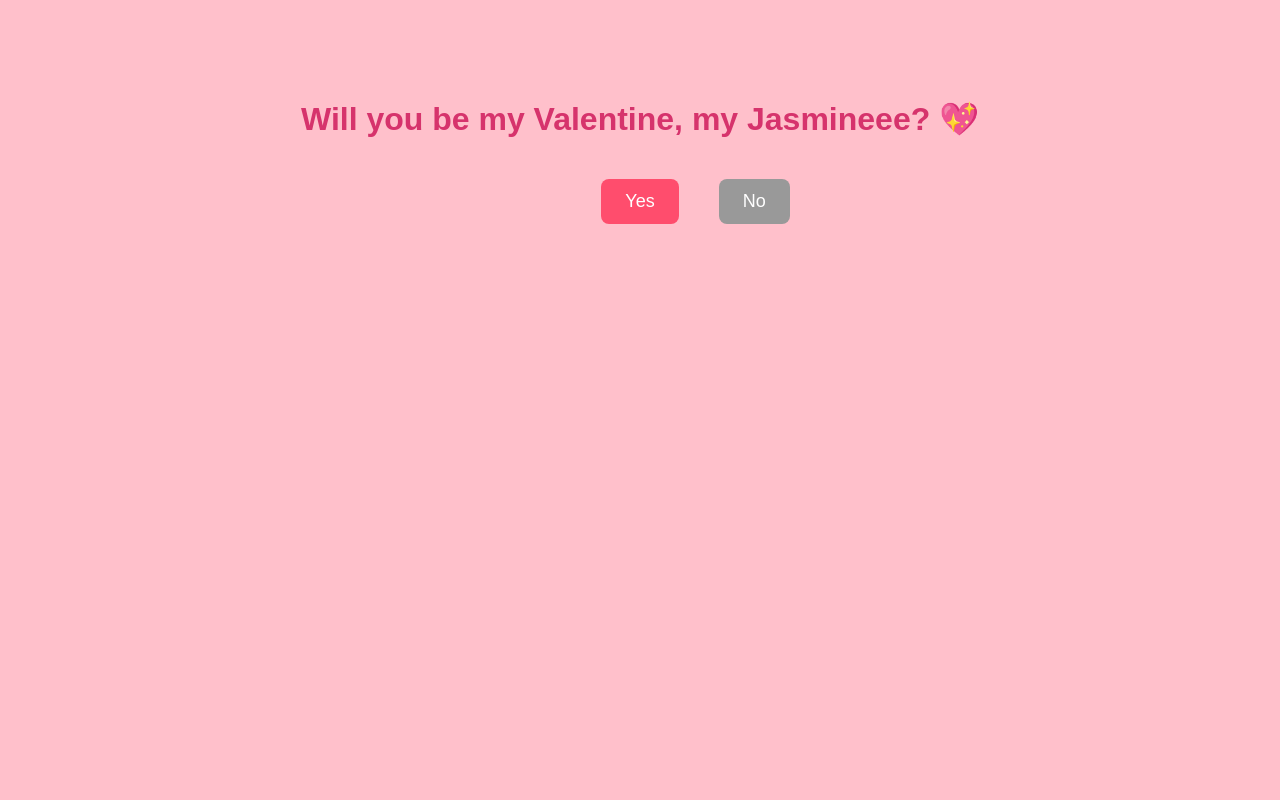
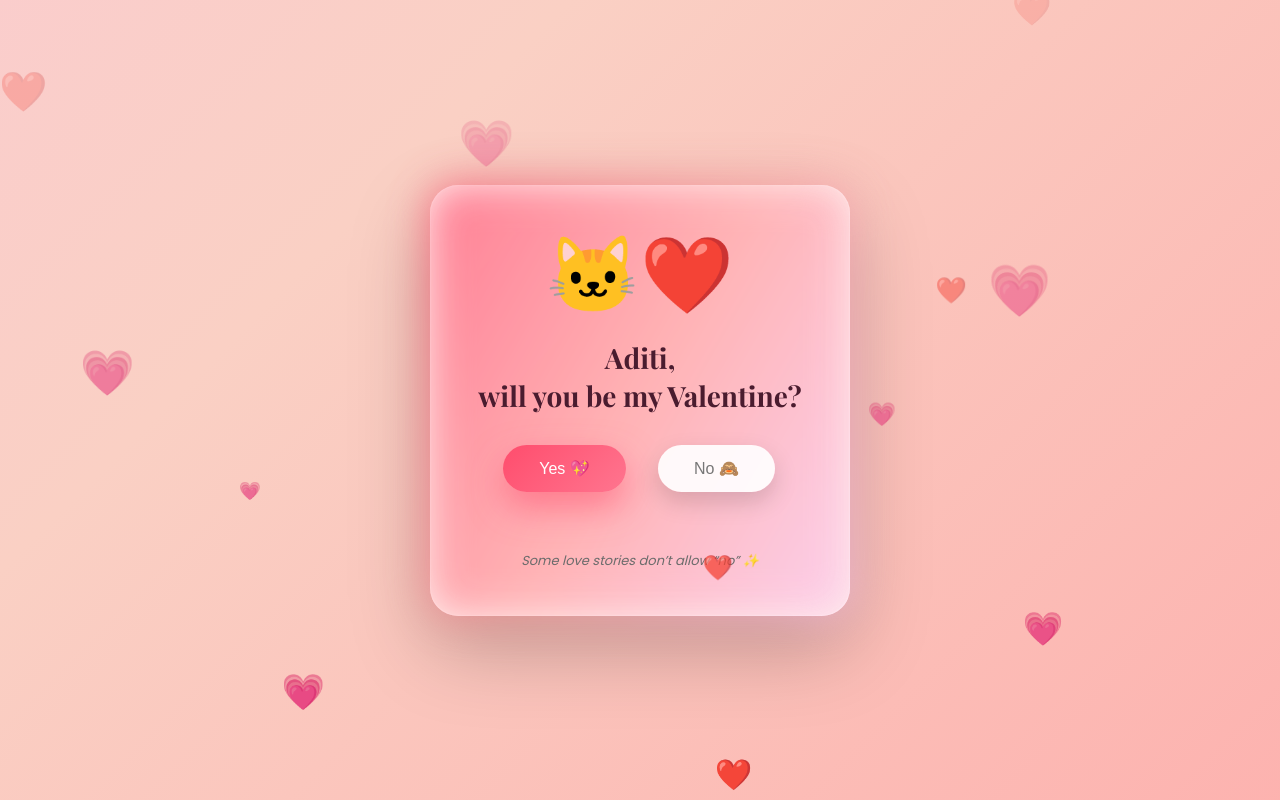
Before and after one commit to indianhebrew/ilovepiya, a plain HTML site: page index.html in a window 1280 px wide. Drawn offline with nearby package versions, Linux system fonts and the light colour scheme.

Commit message:
index.html

```diff
--- a/index.html
+++ b/index.html
@@ -1,61 +1,239 @@
 <!DOCTYPE html>
 <html lang="en">
 <head>
-  <meta charset="UTF-8">
-  <title>Valentine Proposal</title>
+  <meta charset="UTF-8" />
+  <meta name="viewport" content="width=device-width, initial-scale=1.0"/>
+  <title>Be My Valentine 💘</title>
+
+  <!-- Fonts -->
+  <link href="https://fonts.googleapis.com/css2?family=Playfair+Display:wght@500;600;700&family=Poppins:wght@300;400;500&display=swap" rel="stylesheet">
+
+  <!-- Confetti -->
+  <script src="https://cdn.jsdelivr.net/npm/canvas-confetti@1.6.0/dist/confetti.browser.min.js"></script>
+
   <style>
+    * {
+      box-sizing: border-box;
+      margin: 0;
+      padding: 0;
+    }
+
     body {
-      font-family: Arial, sans-serif;
+      min-height: 100vh;
+      display: flex;
+      align-items: center;
+      justify-content: center;
+      background: linear-gradient(-45deg, #ff9a9e, #fad0c4, #fbc2eb, #a18cd1);
+      background-size: 400% 400%;
+      animation: bgMove 12s ease infinite;
+      font-family: "Poppins", sans-serif;
+      overflow: hidden;
+    }
+
+    @keyframes bgMove {
+      0% { background-position: 0% 50%; }
+      50% { background-position: 100% 50%; }
+      100% { background-position: 0% 50%; }
+    }
+
+    /* Card */
+    .card {
+      width: min(92%, 420px);
+      padding: 40px 30px 45px;
+      background: rgba(255, 255, 255, 0.75);
+      backdrop-filter: blur(18px);
+      border-radius: 28px;
       text-align: center;
-      margin-top: 100px;
-      background-color: #ffc0cb; /* soft pink background */
+      box-shadow:
+        0 30px 80px rgba(0,0,0,0.25),
+        inset 0 0 0 1px rgba(255,255,255,0.4);
+      position: relative;
+      animation: cardIn 1.1s ease;
     }
-    h1 {
-      color: #d6336c; /* deep pink text */
+
+    @keyframes cardIn {
+      from { opacity: 0; transform: translateY(30px) scale(0.95); }
+      to { opacity: 1; transform: translateY(0) scale(1); }
     }
+
+    /* Glow ring */
+    .card::before {
+      content: "";
+      position: absolute;
+      inset: -2px;
+      border-radius: 30px;
+      background: linear-gradient(120deg, #ff4d6d, #ff9a9e, #fbc2eb);
+      z-index: -1;
+      filter: blur(20px);
+      opacity: 0.7;
+    }
+
+    .emoji {
+      font-size: 68px;
+      margin-bottom: 12px;
+      animation: heartbeat 1.8s infinite;
+    }
+
+    @keyframes heartbeat {
+      0%,100% { transform: scale(1); }
+      25% { transform: scale(1.08); }
+      50% { transform: scale(1); }
+      75% { transform: scale(1.12); }
+    }
+
+    h2 {
+      font-family: "Playfair Display", serif;
+      font-size: 28px;
+      color: #4a1c2f;
+      margin-bottom: 30px;
+      line-height: 1.35;
+    }
+
+    .buttons {
+      position: relative;
+      height: 78px;
+    }
+
     button {
-      padding: 12px 24px;
-      font-size: 18px;
-      margin: 20px;
+      position: absolute;
+      padding: 14px 36px;
+      border-radius: 40px;
+      border: none;
+      font-size: 16px;
+      font-weight: 500;
       cursor: pointer;
-      border: none;
-      border-radius: 8px;
-      transition: 0.3s;
+      transition: all 0.25s ease;
+      box-shadow: 0 10px 25px rgba(0,0,0,0.15);
     }
-    #yesBtn {
-      background-color: #ff4d6d;
-      color: white;
+
+    button:active {
+      transform: scale(0.94);
     }
-    #yesBtn:hover {
-      background-color: #e63950;
+
+    #yes {
+      left: 12%;
+      background: linear-gradient(135deg, #ff4d6d, #ff758f);
+      color: #fff;
+      box-shadow: 0 15px 35px rgba(255,77,109,0.55);
     }
-    #noBtn {
-      background-color: #999;
-      color: white;
+
+    #yes:hover {
+      transform: translateY(-3px);
+      box-shadow: 0 20px 40px rgba(255,77,109,0.7);
+    }
+
+    #no {
+      left: 55%;
+      background: rgba(255,255,255,0.9);
+      color: #777;
+    }
+
+    .hint {
+      margin-top: 28px;
+      font-size: 13px;
+      color: #6b6b6b;
+      font-style: italic;
+    }
+
+    /* Floating depth hearts */
+    .heart {
       position: absolute;
+      bottom: -20px;
+      animation: floatUp linear forwards;
+      pointer-events: none;
+      filter: blur(0.3px);
+    }
+
+    @keyframes floatUp {
+      from {
+        transform: translateY(0) scale(1);
+        opacity: 1;
+      }
+      to {
+        transform: translateY(-120vh) scale(1.8);
+        opacity: 0;
+      }
+    }
+
+    /* Responsive */
+    @media (max-width: 480px) {
+      h2 { font-size: 23px; }
+      .emoji { font-size: 58px; }
+      button { padding: 12px 28px; font-size: 15px; }
+      #yes { left: 8%; }
+      #no { left: 55%; }
     }
   </style>
 </head>
+
 <body>
-  <h1>Will you be my Valentine, my Jasmineee? 💖</h1>
-  <button id="yesBtn" onclick="alert('Yay Jasmineee! You said YES! 💕')">Yes</button>
-  <button id="noBtn">No</button>
+
+  <div class="card">
+    <div class="emoji">🐱❤️</div>
+    <h2>Aditi,<br>will you be my Valentine?</h2>
+
+    <div class="buttons">
+      <button id="yes">Yes 💖</button>
+      <button id="no">No 🙈</button>
+    </div>
+
+    <div class="hint">Some love stories don’t allow “no” ✨</div>
+  </div>
+
+  <!-- Sounds -->
+  <audio id="hoverSound" src="https://assets.mixkit.co/sfx/preview/mixkit-cartoon-voice-laugh-343.mp3"></audio>
+  <audio id="yesSound" src="https://assets.mixkit.co/sfx/preview/mixkit-achievement-bell-600.mp3"></audio>
 
   <script>
-    const noBtn = document.getElementById("noBtn");
+    const noBtn = document.getElementById("no");
+    const yesBtn = document.getElementById("yes");
+    const card = document.querySelector(".card");
+    const hoverSound = document.getElementById("hoverSound");
+    const yesSound = document.getElementById("yesSound");
 
-    // Make the "No" button run away when hovered
-    noBtn.addEventListener("mouseover", () => {
-      const x = Math.floor(Math.random() * (window.innerWidth - 100));
-      const y = Math.floor(Math.random() * (window.innerHeight - 50));
-      noBtn.style.left = x + "px";
-      noBtn.style.top = y + "px";
+    noBtn.addEventListener("mouseenter", () => {
+      hoverSound.currentTime = 0;
+      hoverSound.play();
+
+      const cardRect = card.getBoundingClientRect();
+      const btnRect = noBtn.getBoundingClientRect();
+
+      const maxX = cardRect.width - btnRect.width - 10;
+      const maxY = cardRect.height - btnRect.height - 10;
+
+      noBtn.style.left = Math.random() * maxX + "px";
+      noBtn.style.top = Math.random() * maxY + "px";
     });
 
-    // If clicked, it just says "Only YES is allowed"
-    noBtn.addEventListener("click", () => {
-      alert("Oops Jasmineee, looks like you can only say YES 😉");
+    yesBtn.addEventListener("click", () => {
+      yesSound.play();
+
+      confetti({
+        particleCount: 260,
+        spread: 120,
+        origin: { y: 0.65 }
+      });
+
+      setTimeout(() => {
+        alert("YAY 💕 I can’t wait for Valentine’s Day with you!");
+      }, 500);
     });
+
+    function createHeart() {
+      const heart = document.createElement("div");
+      heart.className = "heart";
+      heart.innerHTML = Math.random() > 0.5 ? "❤️" : "💗";
+      heart.style.left = Math.random() * 100 + "vw";
+      heart.style.fontSize = Math.random() * 22 + 14 + "px";
+      heart.style.animationDuration = Math.random() * 3 + 4 + "s";
+      heart.style.opacity = Math.random() * 0.5 + 0.4;
+
+      document.body.appendChild(heart);
+      setTimeout(() => heart.remove(), 8000);
+    }
+
+    setInterval(createHeart, 380);
   </script>
+
 </body>
 </html>
```
